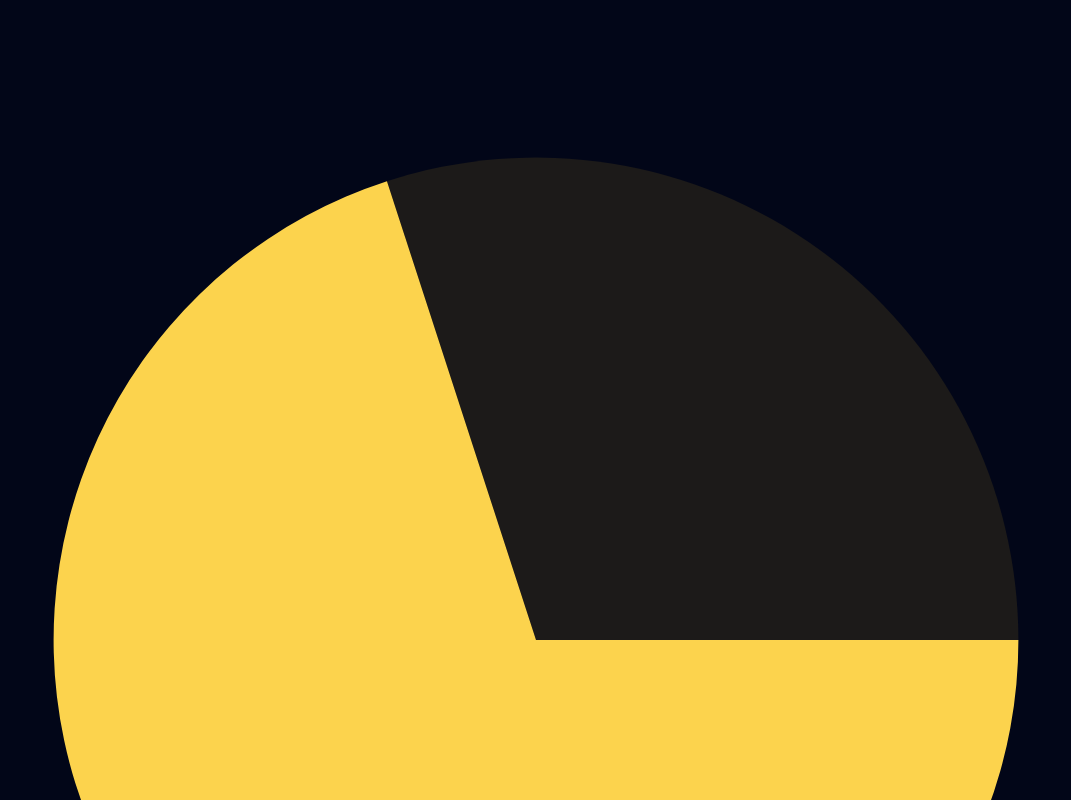
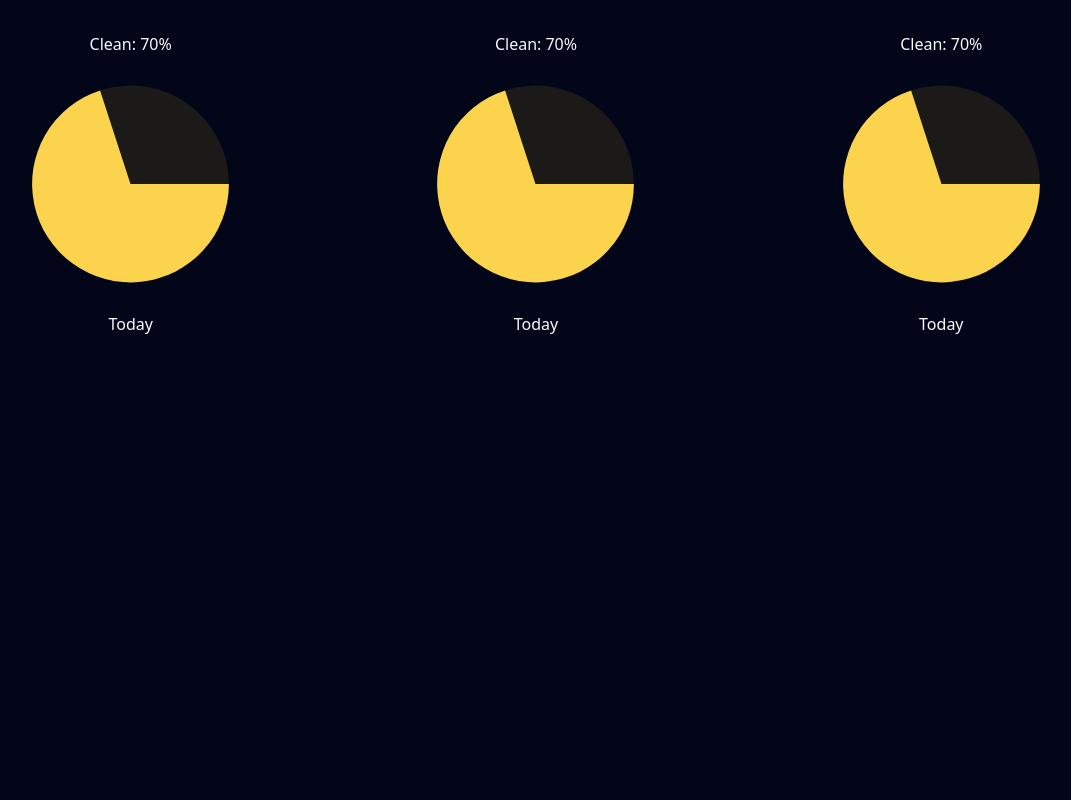
Before and after one commit to Gleb932/clean-energy-frontend, a React (Vite) app: page / in a window 1280 px wide. Shown: the top 800 px of the page, without its empty margins (104-1175 px from the left). Built offline with nearby package versions, Linux system fonts and the light colour scheme.

Commit message:
Fix chart style, add chart flex container

```diff
--- a/index.html
+++ b/index.html
@@ -1,5 +1,5 @@
 <!doctype html>
-<html lang="en">
+<html lang="en" data-theme="dark">
   <head>
     <meta charset="UTF-8" />
     <link rel="icon" type="image/svg+xml" href="/vite.svg" />
--- a/src/App.tsx
+++ b/src/App.tsx
@@ -4,7 +4,11 @@ import EnergyPieChart from './components/ui/EnergyPieChart'
 function App() {
   return (
     <div color='var(--color-background)'>
-      <EnergyPieChart energyMix = {{mix: [{fuel: 'gas', percentage: 30}, {fuel: 'solar', percentage: 70}], cleanEnergy: 70}}></EnergyPieChart>
+      <div className="flex">
+        <EnergyPieChart className="flex-1" energyMix = {{mix: [{fuel: 'gas', percentage: 30}, {fuel: 'solar', percentage: 70}]}} cleanEnergy={70} title='Today'/>
+        <EnergyPieChart className="flex-1" energyMix = {{mix: [{fuel: 'gas', percentage: 30}, {fuel: 'solar', percentage: 70}]}} cleanEnergy={70} title='Today'/>
+        <EnergyPieChart className="flex-1" energyMix = {{mix: [{fuel: 'gas', percentage: 30}, {fuel: 'solar', percentage: 70}]}} cleanEnergy={70} title='Today'/>
+      </div>
     </div>
   )
 }
--- a/src/components/ui/EnergyPieChart.tsx
+++ b/src/components/ui/EnergyPieChart.tsx
@@ -1,5 +1,6 @@
+import { ChartContainer, ChartTooltip, ChartTooltipContent, type ChartConfig } from "@/components/ui/chart";
+import { cn } from "@/lib/utils";
 import { Cell, Pie, PieChart } from "recharts";
-import { ChartContainer, ChartTooltip, ChartTooltipContent, type ChartConfig } from "@/components/ui/chart"
 
 export type EnergyMixEntry = { fuel: string; percentage: number; color?: string }
 
@@ -15,9 +16,23 @@ const chartConfig = {
   solar: { label: 'Solar', color: 'var(--solar)' },
 } satisfies ChartConfig;
 
-export default function EnergyPieChart({energyMix}: { energyMix: {mix:EnergyMixEntry[], cleanEnergy: number} }) {
+type Props = {
+    energyMix: {mix:EnergyMixEntry[]},
+    cleanEnergy: number,
+    title: string,
+    className?: string
+}
+
+export default function EnergyPieChart({
+    energyMix,
+    cleanEnergy,
+    title,
+    className,
+}: Props) {
     return (
-        <ChartContainer config={chartConfig} className="min-h-[100px] w-full aspect-square">
+        <div className={cn("w-fit", className)}>
+            <div>Clean: {cleanEnergy}%</div>
+            <ChartContainer config={chartConfig} className="min-h-24 max-h-64 w-full aspect-square">
                 <PieChart>
                     <ChartTooltip content={<ChartTooltipContent />} />
                     <Pie data={energyMix.mix} dataKey="percentage" nameKey="fuel">
@@ -27,5 +42,7 @@ export default function EnergyPieChart({energyMix}: { energyMix: {mix:EnergyMixE
                     </Pie>
                 </PieChart>
             </ChartContainer>
+            <div className="flex justify-center">{title}</div>
+        </div>
     );
 }
```
Lines whose indentation alone changed are shown as unchanged.
